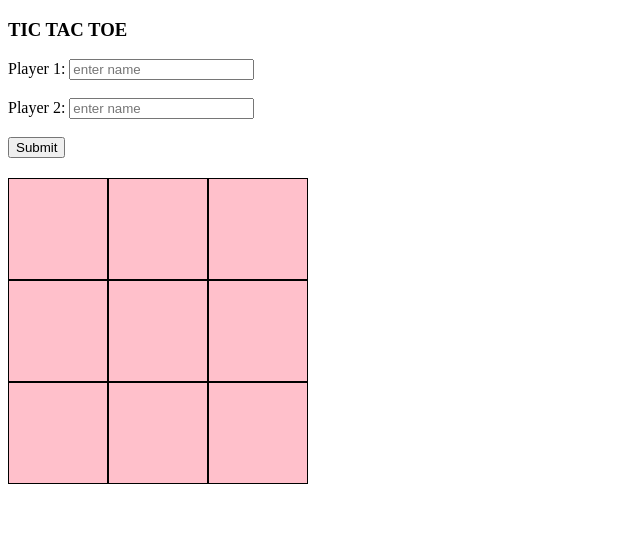
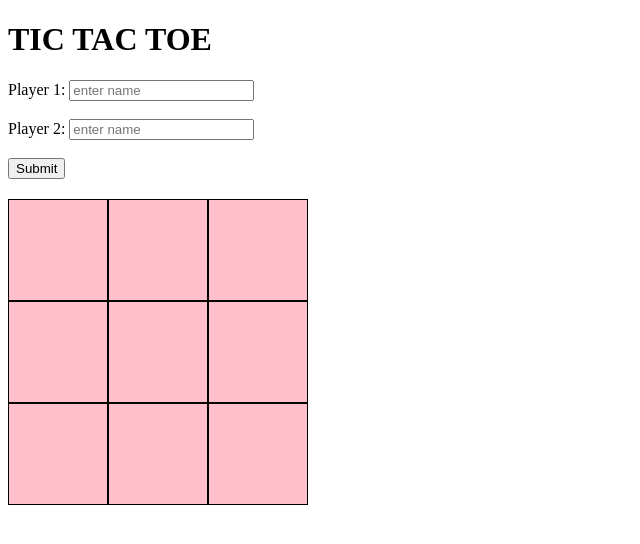
Before and after one commit to acciojob/tictactoe-rahulpandit-123, a website: page main.html in a window 1280 px wide. Shown: the whole page, without its empty margins (0-640 px from the left). Drawn offline with Linux system fonts and the light colour scheme.

Commit message:
created a submission

```diff
--- a/main.html
+++ b/main.html
@@ -29,14 +29,14 @@
 <body>
 
     <div class="container">
-        <h3>TIC TAC TOE</h3>
+        <h1>TIC TAC TOE</h1>
 
         <label>Player 1: </label>
-        <input type="text" id="Player-1" placeholder="enter name">
+        <input type="text" id="Player1" placeholder="enter name">
         <br><br>
 
         <label>Player 2: </label>
-        <input type="text" id="player-2" placeholder="enter name">
+        <input type="text" id="player2" placeholder="enter name">
         <br><br>
 
         <button id="submit" onclick="gamestart()">Submit</button>
```
